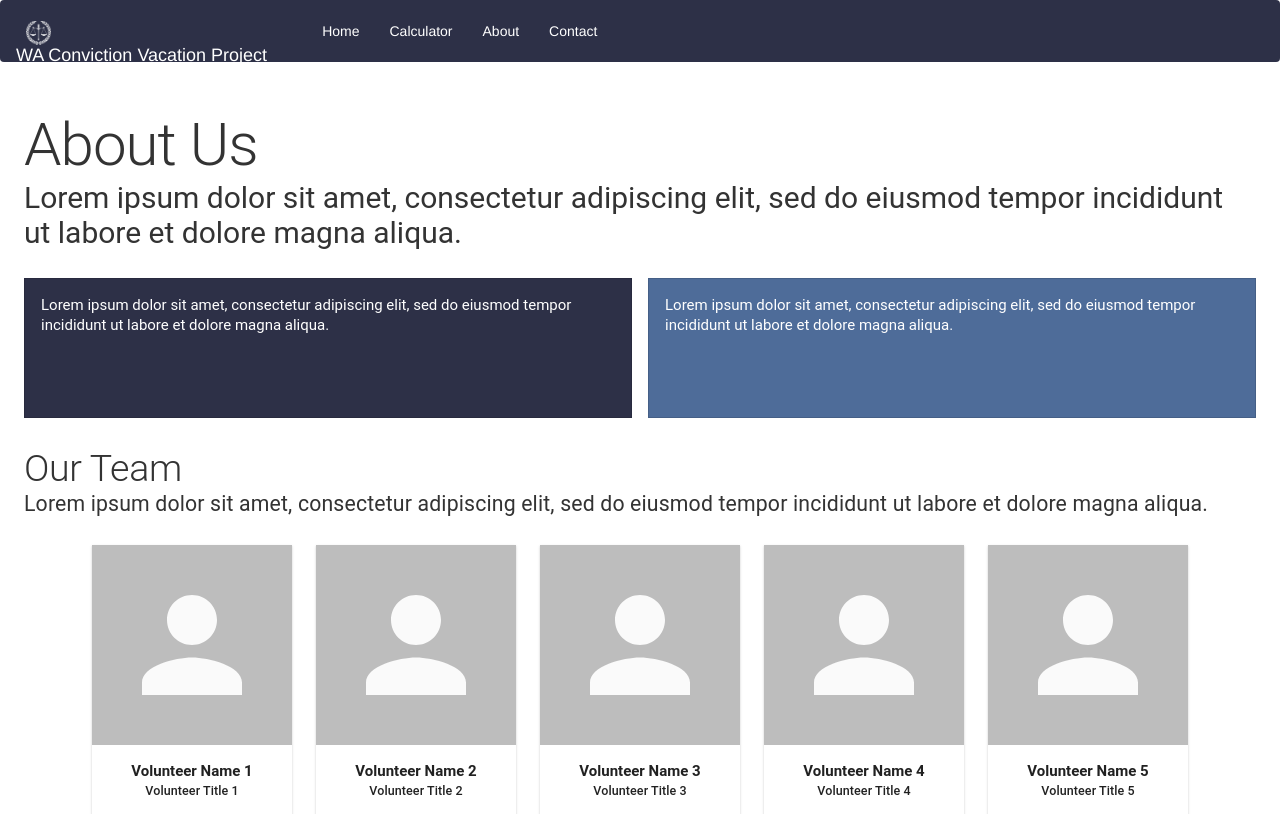
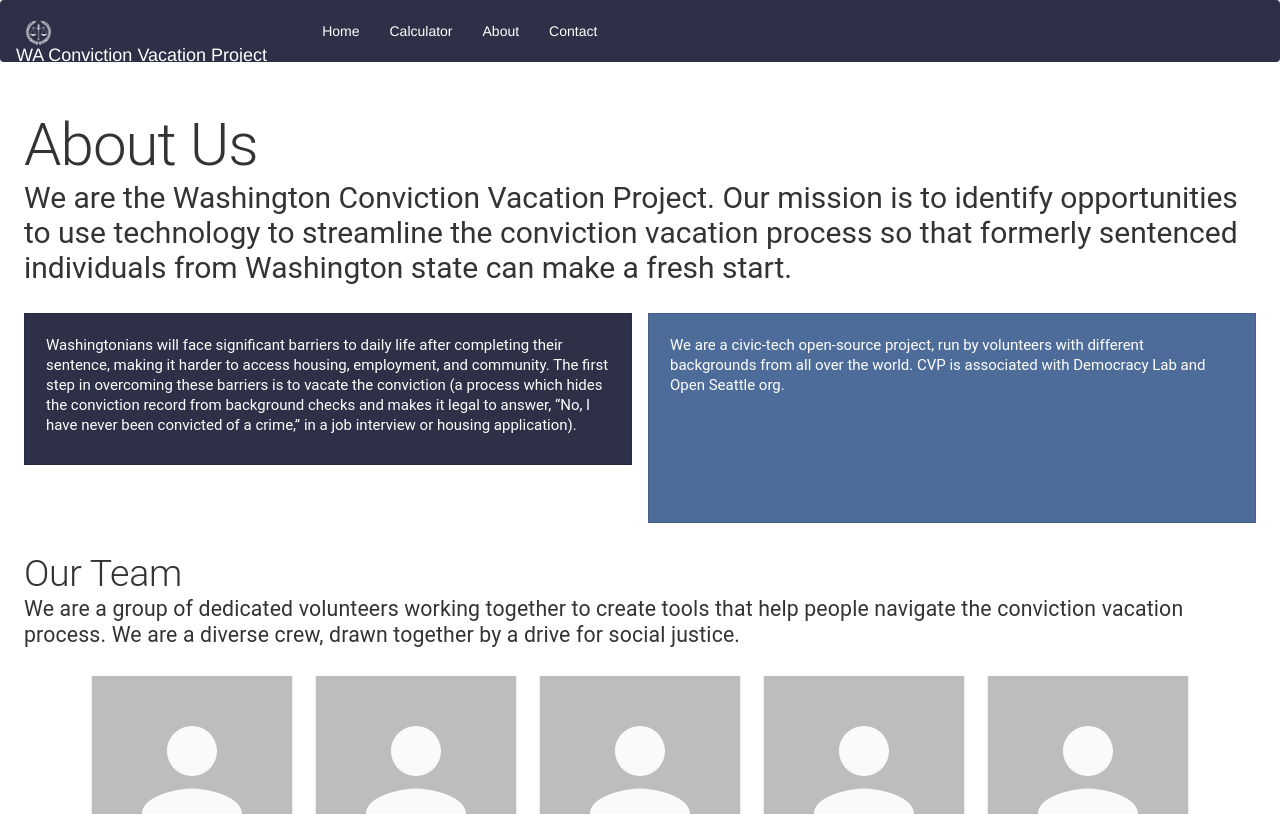
Before and after one commit to openseattle/clearviction-v1, a React (Create React App) app: page /about in a window 1280 px wide. Shown: the top 814 px of the page. Built offline with nearby package versions, Linux system fonts and the light colour scheme.

Commit message:
Better placeholder text

```diff
--- a/src/Pages/AboutPage.jsx
+++ b/src/Pages/AboutPage.jsx
@@ -26,12 +26,14 @@ const useStyles = makeStyles({
     color: "white",
     minHeight: "10em",
     borderRadius: 0,
+    padding: 5,
   },
   infoLight: {
     backgroundColor: "var(--light-blue)",
     color: "white",
-    minHeight: "10em",
+    minHeight: "15em",
     borderRadius: 0,
+    padding: 5,
   },
   textSpace: {
     paddingTop: "2em",
@@ -48,8 +50,10 @@ const AboutPage = () => {
           <Typography variant="h1">About Us</Typography>
 
           <Typography variant="h3">
-            Lorem ipsum dolor sit amet, consectetur adipiscing elit, sed do
-            eiusmod tempor incididunt ut labore et dolore magna aliqua.
+            We are the Washington Conviction Vacation Project. Our mission is to
+            identify opportunities to use technology to streamline the
+            conviction vacation process so that formerly sentenced individuals
+            from Washington state can make a fresh start.
           </Typography>
         </Box>
 
@@ -58,8 +62,14 @@ const AboutPage = () => {
             <Card className={classes.infoDark} variant="outlined">
               <CardContent>
                 <Typography variant="h5">
-                  Lorem ipsum dolor sit amet, consectetur adipiscing elit, sed
-                  do eiusmod tempor incididunt ut labore et dolore magna aliqua.
+                  Washingtonians will face significant barriers to daily life
+                  after completing their sentence, making it harder to access
+                  housing, employment, and community. The first step in
+                  overcoming these barriers is to vacate the conviction (a
+                  process which hides the conviction record from background
+                  checks and makes it legal to answer, “No, I have never been
+                  convicted of a crime,” in a job interview or housing
+                  application).
                 </Typography>
               </CardContent>
             </Card>
@@ -68,8 +78,9 @@ const AboutPage = () => {
             <Card className={classes.infoLight} variant="outlined">
               <CardContent>
                 <Typography variant="h5">
-                  Lorem ipsum dolor sit amet, consectetur adipiscing elit, sed
-                  do eiusmod tempor incididunt ut labore et dolore magna aliqua.
+                  We are a civic-tech open-source project, run by volunteers
+                  with different backgrounds from all over the world. CVP is
+                  associated with Democracy Lab and Open Seattle org.
                 </Typography>
               </CardContent>
             </Card>
@@ -79,8 +90,9 @@ const AboutPage = () => {
         <Box className={classes.textSpace}>
           <Typography variant="h2">Our Team</Typography>
           <Typography variant="h4">
-            Lorem ipsum dolor sit amet, consectetur adipiscing elit, sed do
-            eiusmod tempor incididunt ut labore et dolore magna aliqua.
+            We are a group of dedicated volunteers working together to create
+            tools that help people navigate the conviction vacation process. We
+            are a diverse crew, drawn together by a drive for social justice.
           </Typography>
         </Box>
         <Grid container justifyContent="center" maxWidth="xs" spacing={3}>
```
